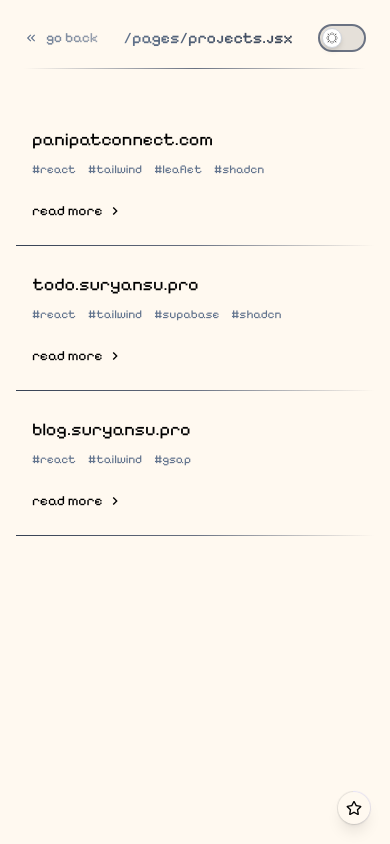
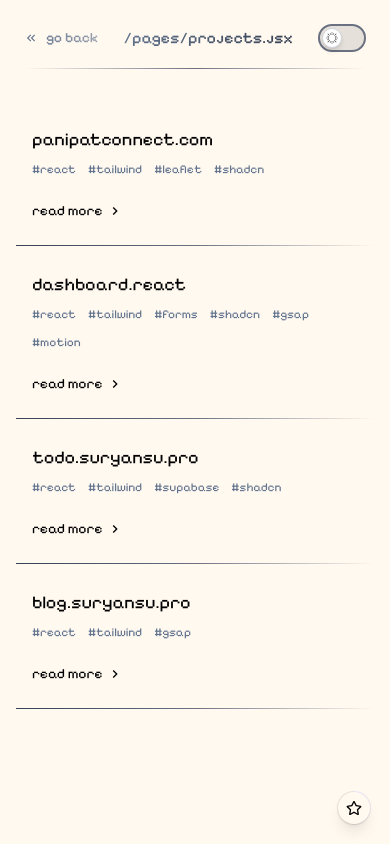
Before and after one commit to Hyperion147/new-portfolio, a Next.js app: page /projects in a window 390 px wide. Built offline with nearby package versions, Linux system fonts and the light colour scheme.

Commit message:
added a new project to project section

```diff
--- a/src/app/projects/ProjectsClient.tsx
+++ b/src/app/projects/ProjectsClient.tsx
@@ -78,14 +78,14 @@ export default function ProjectsClient() {
       >
         {/* Back button */}
         <Link className="z-50" href="/">
-          <p className="bg-gradient-to-r from-slate-500 dark:from-indigo-200 to-gray-400 dark:to-slate-500 leading-right bg-clip-text text-transparent text-sm sm:text-lg lg:text-xl font-medium pixeltext flex items-center gap-2">
+          <p className="bg-linear-to-r from-slate-500 dark:from-indigo-200 to-gray-400 dark:to-slate-500 leading-right bg-clip-text text-transparent text-sm sm:text-lg lg:text-xl font-medium pixeltext flex items-center gap-2">
             <MdKeyboardDoubleArrowLeft className="dark:text-indigo-200 text-slate-500" />
             go back
           </p>
         </Link>
 
         {/* Title center on mobile, right on desktop */}
-        <h2 className="bg-gradient-to-r from-slate-500 dark:from-indigo-200 to-gray-700 dark:to-slate-300 leading-right bg-clip-text text-transparent sm:text-lg lg:text-xl font-medium pixeltext text-center sm:text-left">
+        <h2 className="bg-linear-to-r from-slate-500 dark:from-indigo-200 to-gray-700 dark:to-slate-300 leading-right bg-clip-text text-transparent sm:text-lg lg:text-xl font-medium pixeltext text-center sm:text-left">
           /pages/projects.jsx
         </h2>
 
@@ -97,7 +97,7 @@ export default function ProjectsClient() {
         initial={{ scaleX: 0, opacity: 0 }}
         animate={{ scaleX: 1, opacity: 1 }}
         transition={{ duration: 1, delay: 0.2, ease: "circOut" }}
-        className="bg-gradient-to-r from-transparent via-gray-500 dark:via-indigo-200 to-transparent mt-4 h-[1px] mx-6 sm:mx-12 lg:mx-80 origin-center"
+        className="bg-linear-to-r from-transparent via-gray-500 dark:via-indigo-200 to-transparent mt-4 h-px mx-6 sm:mx-12 lg:mx-80 origin-center"
       />
 
       {/* Project Cards */}
--- a/src/components/utils/ProjectDetails.jsx
+++ b/src/components/utils/ProjectDetails.jsx
@@ -22,7 +22,7 @@ const ProjectDetails = ({
             onClick={() => closeModal()}
         >
             <motion.div
-                className="relative max-w-2xl shadow-sm rounded-2xl bg-gradient-to-l dark:text-white border-2 border-slate-300 z-60 mx-10 md:mx-0"
+                className="relative max-w-2xl shadow-sm rounded-2xl bg-linear-to-l dark:text-white border-2 border-slate-300 z-60 mx-10 md:mx-0"
                 initial={{ opacity: 0, filter: "blur(14px)" }}
                 animate={{
                     opacity: 1,
--- a/src/components/utils/Projects.tsx
+++ b/src/components/utils/Projects.tsx
@@ -76,7 +76,7 @@ const Projects = ({
       </div>
 
       {/* Divider */}
-      <div className="bg-gradient-to-r from-gray-700 dark:from-indigo-200 via-gray-500 dark:via-indigo-100 to-transparent h-[1px] px-4 sm:px-8 lg:mx-80 transition-all" />
+      <div className="bg-linear-to-r from-gray-700 dark:from-indigo-200 via-gray-500 dark:via-indigo-100 to-transparent h-px px-4 sm:px-8 lg:mx-80 transition-all" />
 
       {isHidden && (
         <ProjectDetails
--- a/src/constants/projectInfo.js
+++ b/src/constants/projectInfo.js
@@ -29,6 +29,43 @@ export const projectInfo = [
   },
   {
     id: 2,
+    title: "dashboard.react",
+    heading: "Dashboard - React",
+    description:
+      "Template build using react, shadcn, forms, GSAP and motion. This project is mainly to show a workaround example of dashboard I have built as a working person, this includes small parts of all dashboards I have worked on till now. I will keep updating this as my UI skills improve. Treat it as a UI template.",
+    href: "https://dashboard-react-teal-three.vercel.app/",
+    code: "https://github.com/Hyperion147/dashboard-react",
+    image: "/projects/dashboard.png",
+    preview: "/projects/dashboard.png",
+    tags: [
+      {
+        id: 1,
+        name: "#react",
+      },
+      {
+        id: 2,
+        name: "#tailwind",
+      },
+      {
+        id: 3,
+        name: "#forms",
+      },
+      {
+        id: 4,
+        name: "#shadcn",
+      },
+      {
+        id: 5,
+        name: "#gsap",
+      },
+      {
+        id:6,
+        name: "#motion"
+      }
+    ],
+  },
+  {
+    id: 3,
     title: "todo.suryansu.pro",
     heading: "Todo App",
     description:
@@ -57,7 +94,7 @@ export const projectInfo = [
     ],
   },
   {
-    id: 3,
+    id: 4,
     title: "blog.suryansu.pro",
     heading: "Blog",
     description:
@@ -81,4 +118,5 @@ export const projectInfo = [
       },
     ],
   },
+
 ];
```
Also changed, not shown: public/projects/dashboard.png (added).
